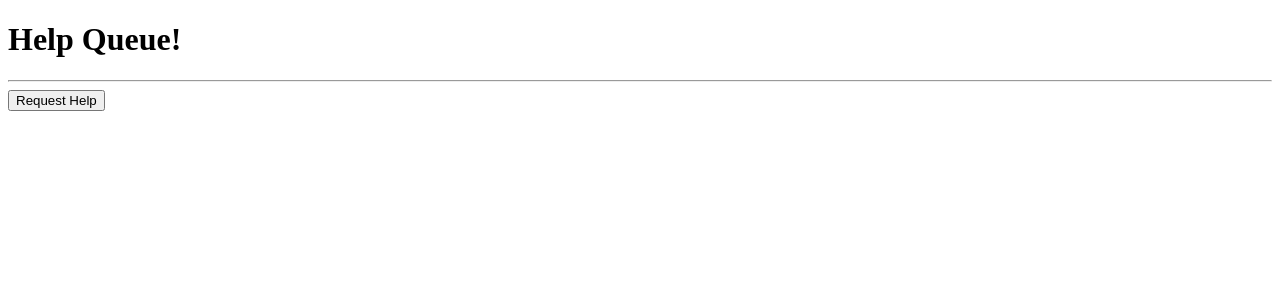
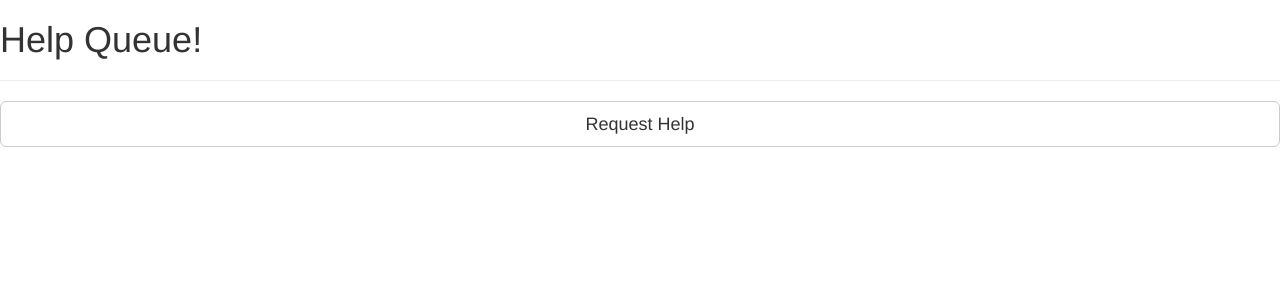
Before and after one commit to larryjtaylor/styled-react-queue, a React app: page / in a window 1280 px wide. Shown: the top 300 px of the page. Built offline with nearby package versions, Linux system fonts and the light colour scheme.

Commit message:
add react-bootstrap styling to request help button

```diff
--- a/src/components/NewTicketControl.jsx
+++ b/src/components/NewTicketControl.jsx
@@ -1,6 +1,7 @@
 import React from 'react';
 import NewTicketForm from './NewTicketForm';
 import PropTypes from "prop-types";
+import { Button } from "react-bootstrap";
 
 class NewTicketControl extends React.Component {
 
@@ -21,7 +22,7 @@ class NewTicketControl extends React.Component {
     if (this.state.formVisibleOnPage) {
       formAreaContent = <NewTicketForm onNewTicketCreation={this.props.onNewTicketCreation}/>
     } else {
-      formAreaContent = <button onClick={this.handleDisplayingNewTicketForm.bind(this)}>Request Help</button>
+      formAreaContent = <Button block bstyle="primary" bsSize="large" onClick={this.handleDisplayingNewTicketForm.bind(this)}>Request Help</Button>
     }
     return (
       <div>
```
Also changed, not shown: template.ejs.
